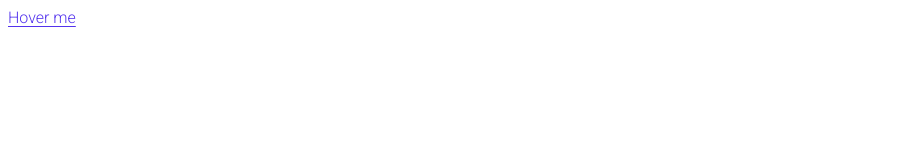
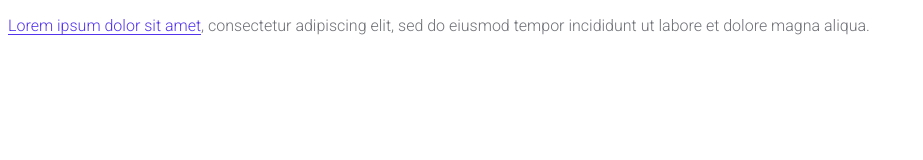
Before and after one commit to jiseungjung/candy-jar, a plain HTML site: page buttons-and-links/kinsta-link/index.html in a window 1280 px wide. Shown: the whole page, without its empty margins (0-923 px from the left). Drawn offline with Linux system fonts and the light colour scheme.

Commit message:
Fix: Give context to kinsta link
- This link is best used as a hyperlink to some reference in a paragraph

```diff
--- a/buttons-and-links/kinsta-link/index.html
+++ b/buttons-and-links/kinsta-link/index.html
@@ -7,9 +7,13 @@
     <title>Kinsta link</title>
     <link href="https://fonts.googleapis.com/css2?family=Roboto:wght@300&display=swap" rel="stylesheet">
     <style>
+        p {
+            color: rgb(110, 112, 118);
+            font-family: 'Roboto', sans-serif;
+        }
+
         a {
             color: #5333ed;
-            font-family: 'Roboto', sans-serif;
             text-decoration: none;
             background-image: linear-gradient(transparent calc(100% - 1px),#5333ed 1px);
             background-size: 100% 100%;
@@ -24,6 +28,8 @@
     </style>
 </head>
 <body>
-    <a href="#">Hover me</a>
+    <p>
+    <a href="#">Lorem ipsum dolor sit amet</a>, consectetur adipiscing elit, sed do eiusmod tempor incididunt ut labore et dolore magna aliqua.
+    </p>
 </body>
 </html>
```
